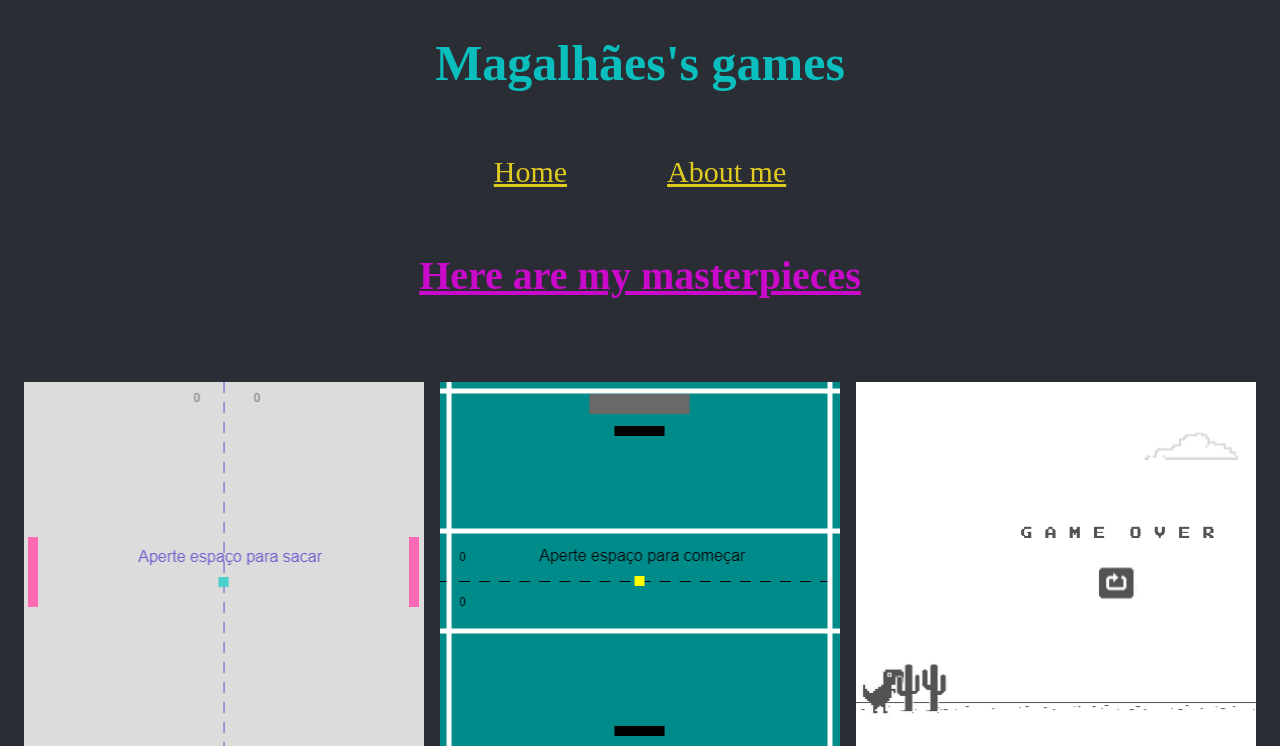
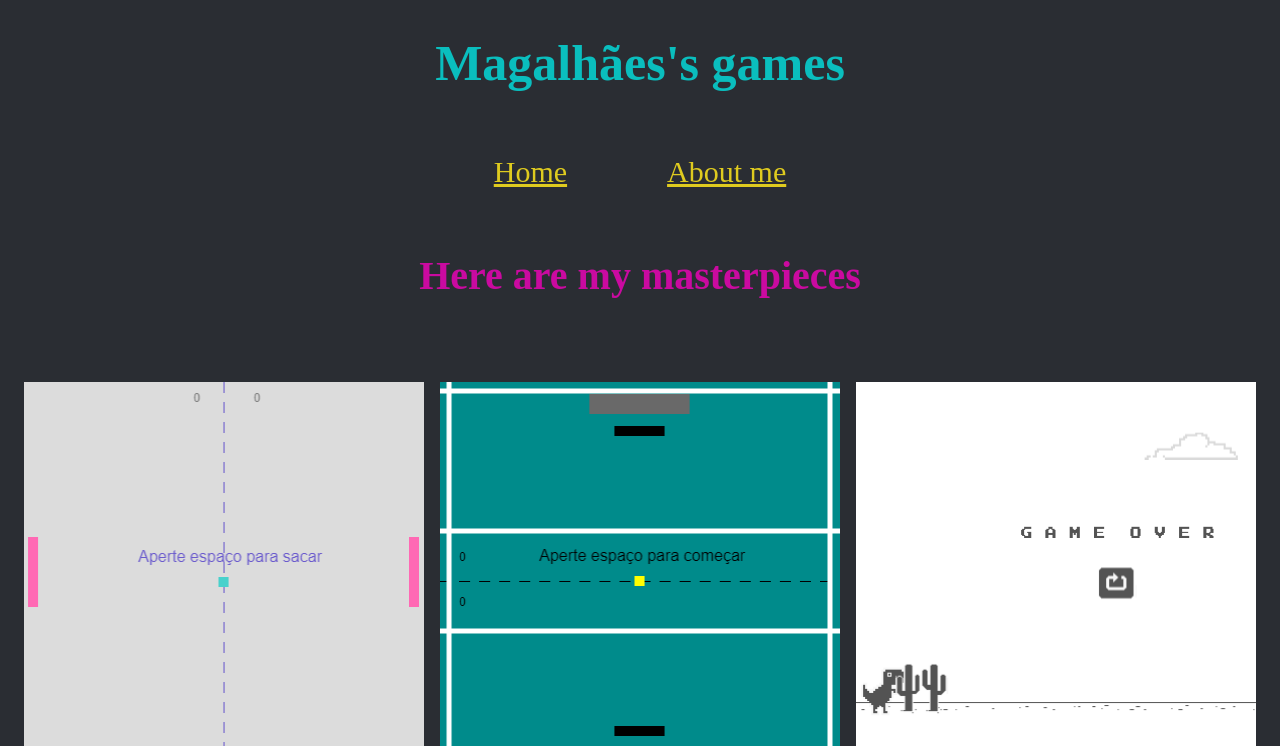
Before and after one commit to belli0679/My-games, a plain HTML site: page projects.html in a window 1280 px wide. Shown: the top 746 px of the page. Drawn offline with Linux system fonts and the light colour scheme.

Commit message:
Add files via upload

```diff
--- a/style.css
+++ b/style.css
@@ -13,8 +13,8 @@ h1{
 h2{
     text-align: center;
     font-size: 40px;
-    color:rgb(202, 10, 202);
-    text-decoration-line: underline;
+    color:rgb(202, 10, 160);
+    text-decoration-line: none;
 
 }
 
@@ -32,7 +32,7 @@ a:link{
 
 a:visited{
 
-    color:rgb(202, 10, 202);
+    color:rgb(223, 178, 31);
 
 }
 
```
Also changed, not shown: projects.html (+2 -2 lines), index.html (indentation only).
